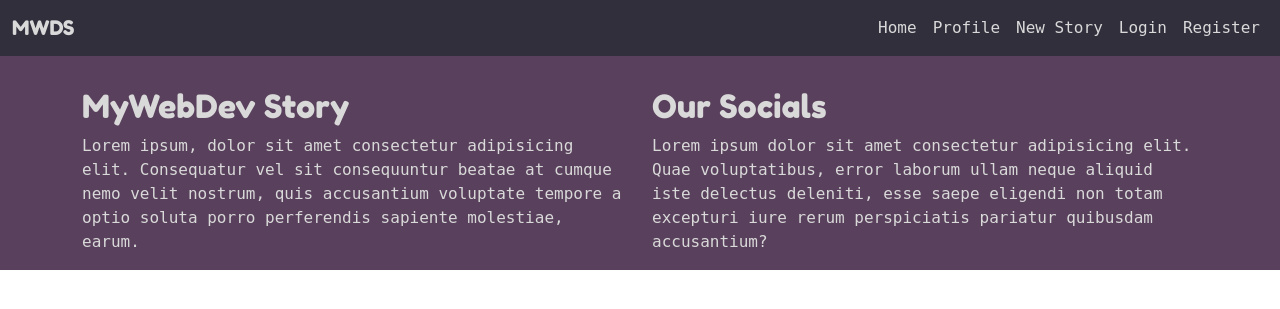
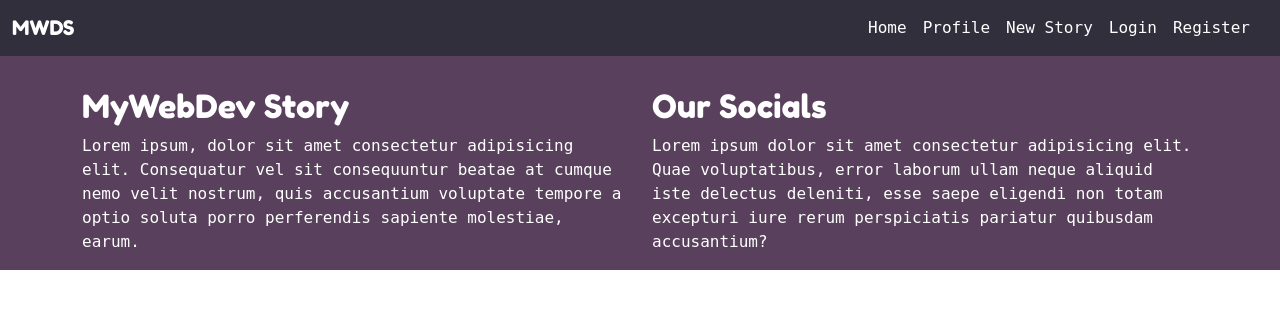
Before and after one commit to michaeldijk/mwds, a Flask app: page / in a window 1280 px wide. Shown: the top 309 px of the page. Run offline with Flask 2, Linux system fonts and the light colour scheme; data that the repository does not hold is empty; some libraries are stand-ins or nearby versions; some web fonts are replaced.

Commit message:
added styling to navbar

```diff
--- a/static/css/style.css
+++ b/static/css/style.css
@@ -12,6 +12,19 @@ body {
     font-family: 'Fredoka One', cursive;
 }
 
+.navbar-collapse {
+    text-align: right;
+    padding-right: 10px;
+}
+
+.navbar-toggler-fa-icon {
+    color: #FFFFFF;
+}
+
+.navbar-toggler:focus {
+    box-shadow: unset;
+}
+
 .card h5 {
     font-family: 'Fredoka One', cursive;
 }
@@ -21,7 +34,7 @@ h2 {
 }
 
 p, h2, .navbar-nav, .nav-link, .navbar-brand, h5 {
-    color: #d9d9d9;
+    color: #FFFFFF;
 }
 
 .navbar {
```
